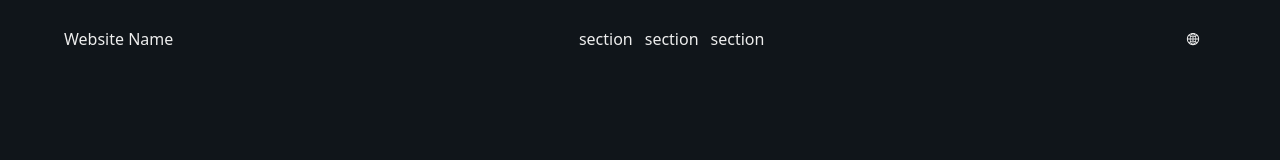
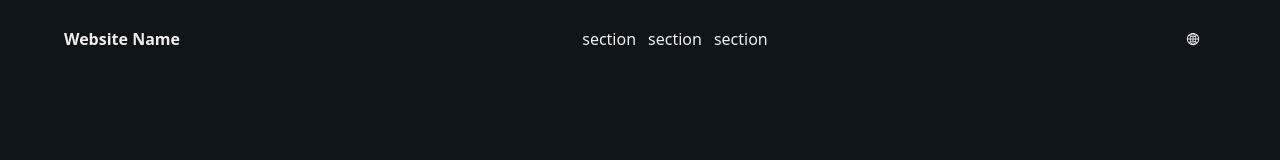
Before and after one commit to MestoChang/eden--portfolio, a Next.js app: page /en in a window 1280 px wide. Shown: the top 160 px of the page. Built offline with nearby package versions, Linux system fonts and the light colour scheme.

Commit message:
finish language switch

```diff
--- a/app/[locale]/page.jsx
+++ b/app/[locale]/page.jsx
@@ -2,7 +2,6 @@
 
 import React from 'react';
 import { useTranslations } from 'next-intl';
-import { Link } from '@/i18n/navigation';
 
 const Page = () => {
   const t = useTranslations('Index');
--- a/components/base/Header.jsx
+++ b/components/base/Header.jsx
@@ -1,11 +1,16 @@
 import React from 'react';
 import LanguageSwitcher from '../i18n/LanguageSwitcher';
+import { Link } from '@/i18n/navigation';
 
 const Header = () => {
   return (
     <header className="flex p-6">
       <nav className="mx-auto flex w-full max-w-6xl items-center justify-between">
-        <div>Website Name</div>
+        <div>
+          <Link href="/" className="font-bold">
+            Website Name
+          </Link>
+        </div>
 
         <ul className="flex gap-3">
           <li>section</li>
--- a/components/i18n/LanguageSwitcher.jsx
+++ b/components/i18n/LanguageSwitcher.jsx
@@ -1,7 +1,7 @@
 'use client';
 
 import React, { useState, useRef, useEffect } from 'react';
-import { Link, usePathname } from '@/i18n/navigation';
+import { Link } from '@/i18n/navigation';
 import { AiOutlineGlobal } from 'react-icons/ai'; // 地球儀圖示
 import Image from 'next/image';
 
@@ -30,7 +30,7 @@ const LanguageCard = ({ locale, onClick }) => {
       onClick={onClick}
     >
       <Image src={locale.flagImg} alt={locale.label} width={16} height={16} />
-      {locale.label}
+      {/* {locale.label} */}
     </Link>
   );
 };
```
